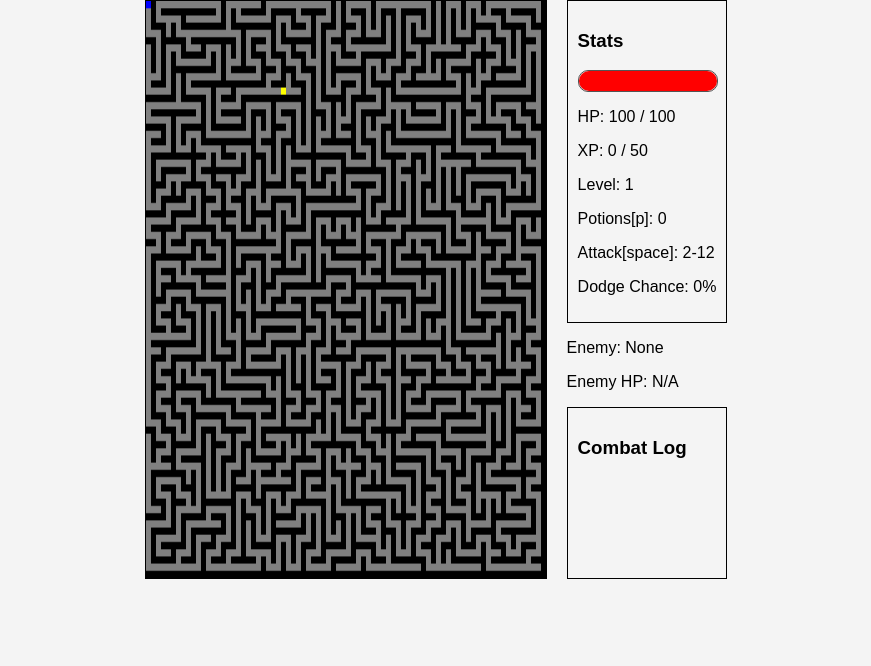
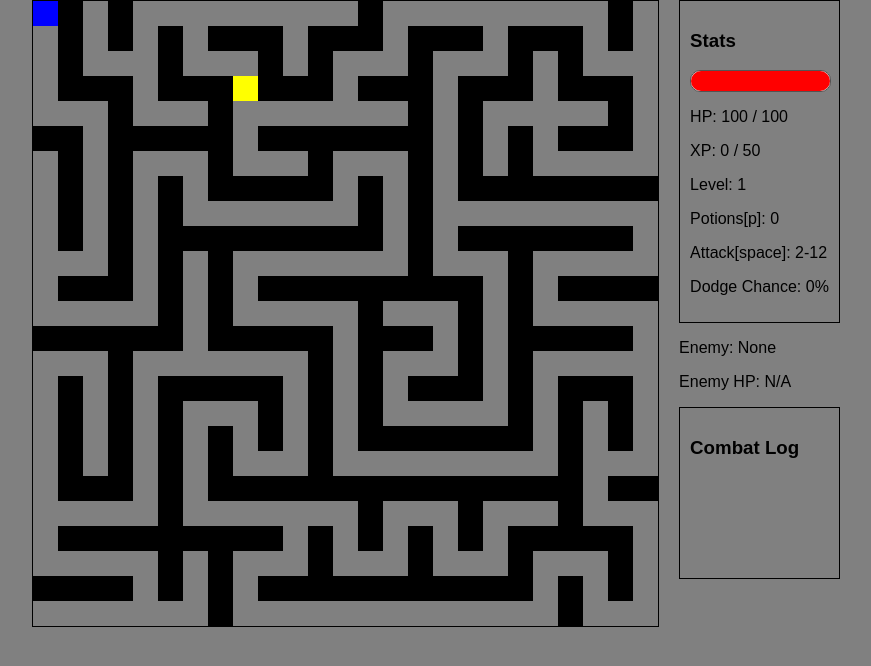
Before and after one commit to ScottCPetty/gameTest, a plain HTML site: page index.html in a window 1280 px wide. Shown: the whole page, without its empty margins (204-1075 px from the left). Drawn offline with Linux system fonts and the light colour scheme.

Commit message:
QOL improvements

```diff
--- a/script.js
+++ b/script.js
@@ -1,8 +1,8 @@
 const canvas = document.getElementById("gameCanvas");
 const ctx = canvas.getContext("2d");
-const tileSize = 5; // Reduced tile size to fit the 80x80 dungeon
-const tilesX = 80;
-const tilesY = 80;
+const tileSize = 25; // Reduced tile size to fit the 80x80 dungeon
+const tilesX = 25;
+const tilesY = 25;
 canvas.width = tilesX * tileSize;
 canvas.height = tilesY * tileSize;
 
@@ -24,10 +24,10 @@ let attackMade = false;
 
 const enemyAttributes = {
   MiniGob: { xp: 5, hp: 15, damageMin: 1, damageMax: 6 },
-  WizardKid: { xp: 10, hp: 15, damageMin: 2, damageMax: 8 },
+  WizKid: { xp: 10, hp: 15, damageMin: 2, damageMax: 8 },
   Rat: { xp: 3, hp: 5, damageMin: 1, damageMax: 4 },
-  Mongrol: { xp: 15, hp: 12, damageMin: 3, damageMax: 9 },
-  Mongol: { xp: 20, hp: 34, damageMin: 4, damageMax: 9 },
+  Mongrel: { xp: 15, hp: 12, damageMin: 3, damageMax: 9 },
+  Goblin: { xp: 20, hp: 34, damageMin: 4, damageMax: 9 },
   "Lil' Tommy": { xp: 25, hp: 16, damageMin: 5, damageMax: 12 },
 };
 
--- a/styles.css
+++ b/styles.css
@@ -1,6 +1,6 @@
 body {
   font-family: Arial, sans-serif;
-  background-color: #f4f4f4;
+  background-color: gray;
   display: flex;
   justify-content: center;
   align-items: flex-start;
```
